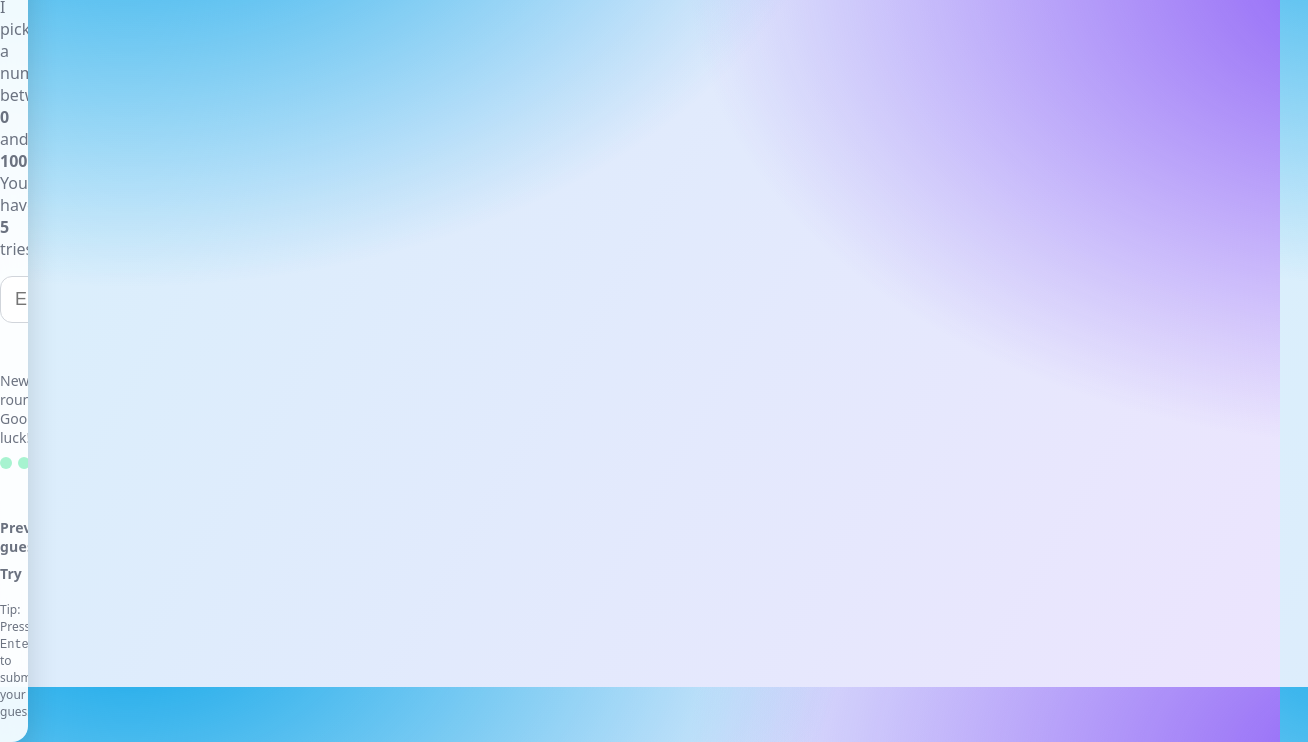
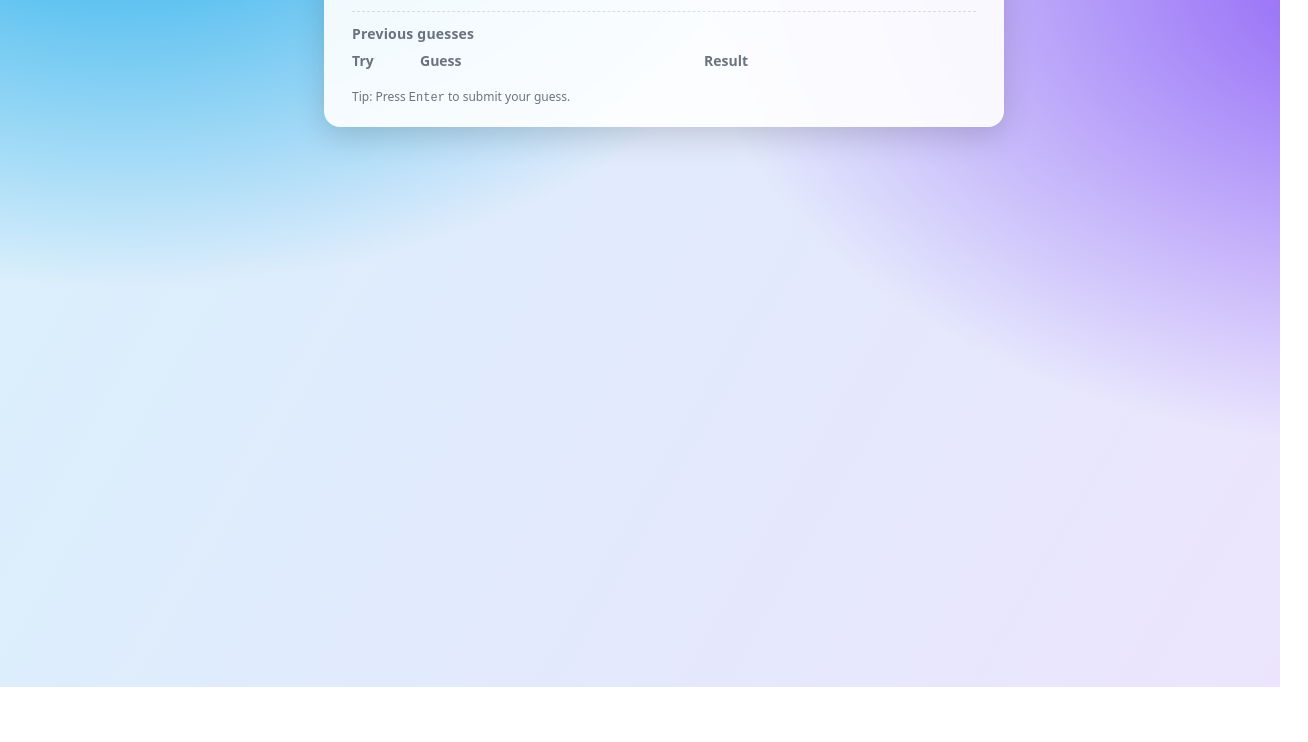
Before and after one commit to Jaen0302/Guess_Number, a plain HTML site: page index.html in a window 1280 px wide. Shown: the part 113-855 px from the top of the page, 1308 px wide, since content can reach past the window. After the commit the page ends 800 px from the top, so only its background shows below. Drawn offline with Linux system fonts and the light colour scheme.

Commit message:
Update index.html

```diff
--- a/index.html
+++ b/index.html
@@ -32,6 +32,7 @@
     }
     * { box-sizing: border-box; }
     html, body { height: 100%; }
+    html { overflow-x: hidden; }
     body {
       margin: 0;
       font-family: ui-sans-serif, system-ui, -apple-system, Segoe UI, Roboto, Helvetica, Arial;
@@ -41,14 +42,16 @@
                   linear-gradient(120deg, #0ea5e92a, #8b5cf62a);
       background-attachment: fixed;
 
-      /* Center card safely */
-      display: flex;
-      justify-content: center;   /* horizontal center */
-      align-items: center;       /* vertical center */
-      min-height: 100vh;
+      /* Hard center the card */
+      min-height: 100svh;          /* use small-viewport units to avoid toolbar jumps */
+      display: grid;
+      place-items: center;
 
       padding: 24px;
       box-sizing: border-box;
+
+      /* stop any sideways scroll pushing the card off-screen */
+      overflow-x: hidden;
     }
     .card {
       width: 100%;
```
